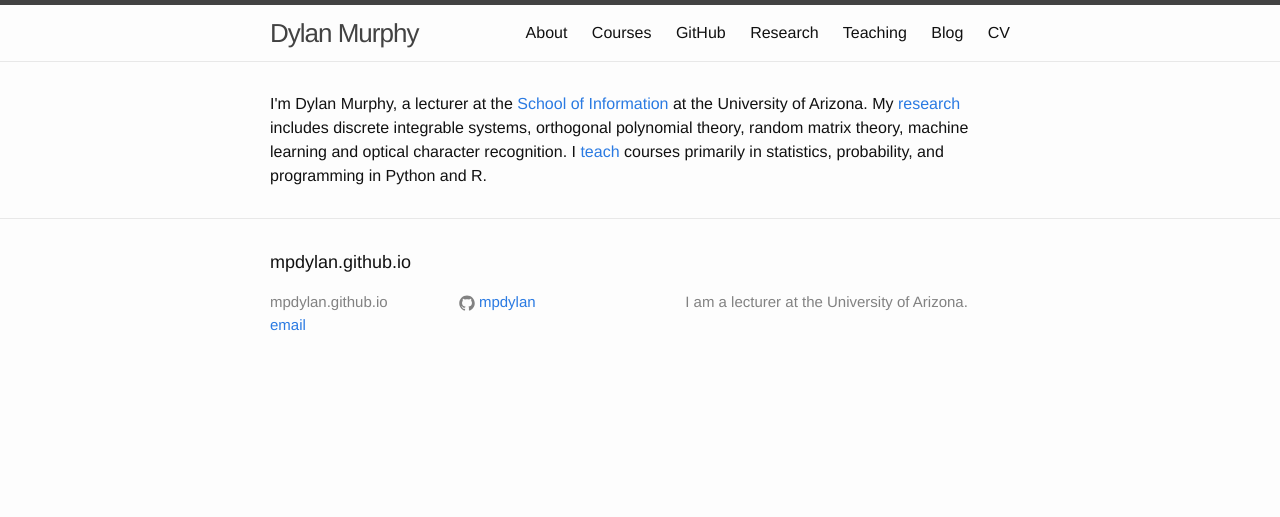
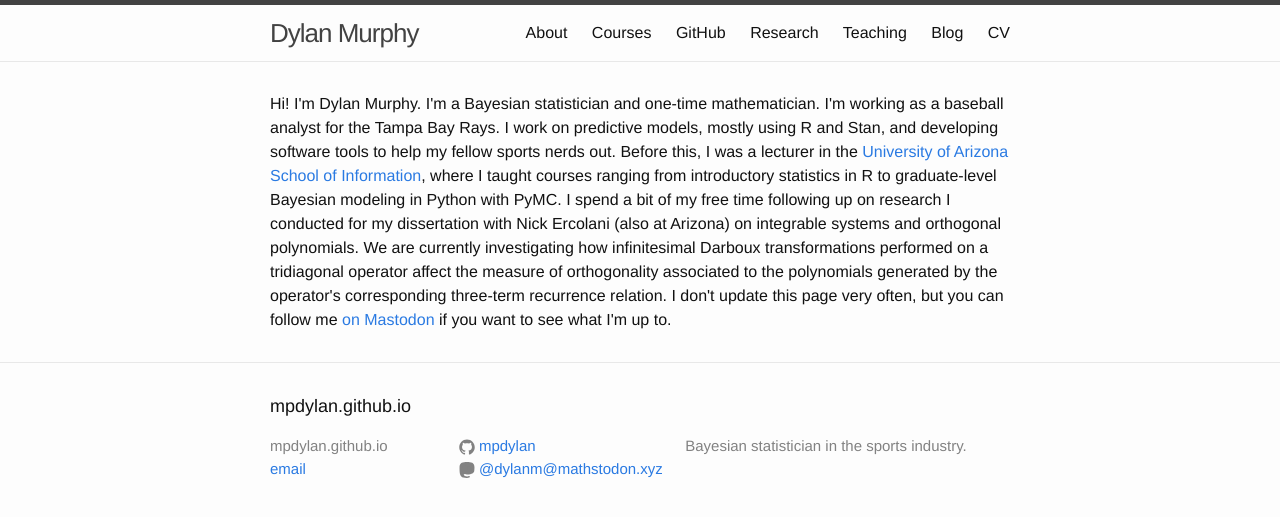
Before and after one commit to mpdylan/mpdylan.github.io, a Jekyll site: the page built from index.html, in a window 1280 px wide. Shown: the top 517 px of the page. Built offline with Jekyll 4.4.1, drawn with Linux system fonts in a browser that asks for light colours.

Commit message:
update a little bit

```diff
--- a/_config.yml
+++ b/_config.yml
@@ -1,10 +1,12 @@
 name: Dylan Murphy
 email: dylan@cotangent.space
 description: >
-  I am a lecturer at the University of Arizona.
+    Bayesian statistician in the sports industry.
 baseurl: ""
 url: "http://mpdylan.github.io"
 github_username: mpdylan
+mastodon_username: dylanm
+mastodon_instance: mathstodon.xyz
 
 markdown: kramdown
 remote_theme: "mmistakes/minimal-mistakes@4.24.0"
--- a/index.html
+++ b/index.html
@@ -5,8 +5,16 @@ title: Home
 
 <div class="home">
 
-I'm Dylan Murphy, a lecturer at the <a href="https://ischool.arizona.edu/">School of Information</a> at the University of Arizona.
-My <a href="/research">research</a> includes discrete integrable systems, orthogonal polynomial theory, random matrix theory, machine learning and optical character recognition.
-I <a href="/teaching/">teach</a> courses primarily in statistics, probability, and programming in Python and R.
+Hi! I'm Dylan Murphy. I'm a Bayesian statistician and one-time mathematician. I'm working as a baseball analyst for the Tampa Bay Rays.
+I work on predictive models, mostly using R and Stan, and developing software tools to help my fellow sports nerds out.
+
+Before this, I was a lecturer in the <a href="https://ischool.arizona.edu">University of Arizona School of Information</a>, where I
+taught courses ranging from introductory statistics in R to graduate-level Bayesian modeling in Python with PyMC. I spend a bit of
+my free time following up on research I conducted for my dissertation with Nick Ercolani (also at Arizona) on integrable systems
+and orthogonal polynomials. We are currently investigating how infinitesimal Darboux transformations performed on a tridiagonal operator
+affect the measure of orthogonality associated to the polynomials generated by the operator's corresponding three-term recurrence
+relation.
+
+I don't update this page very often, but you can follow me <a href="https://mathstodon.xyz/@dylanm">on Mastodon</a> if you want to see what I'm up to.
 
 </div>
```
